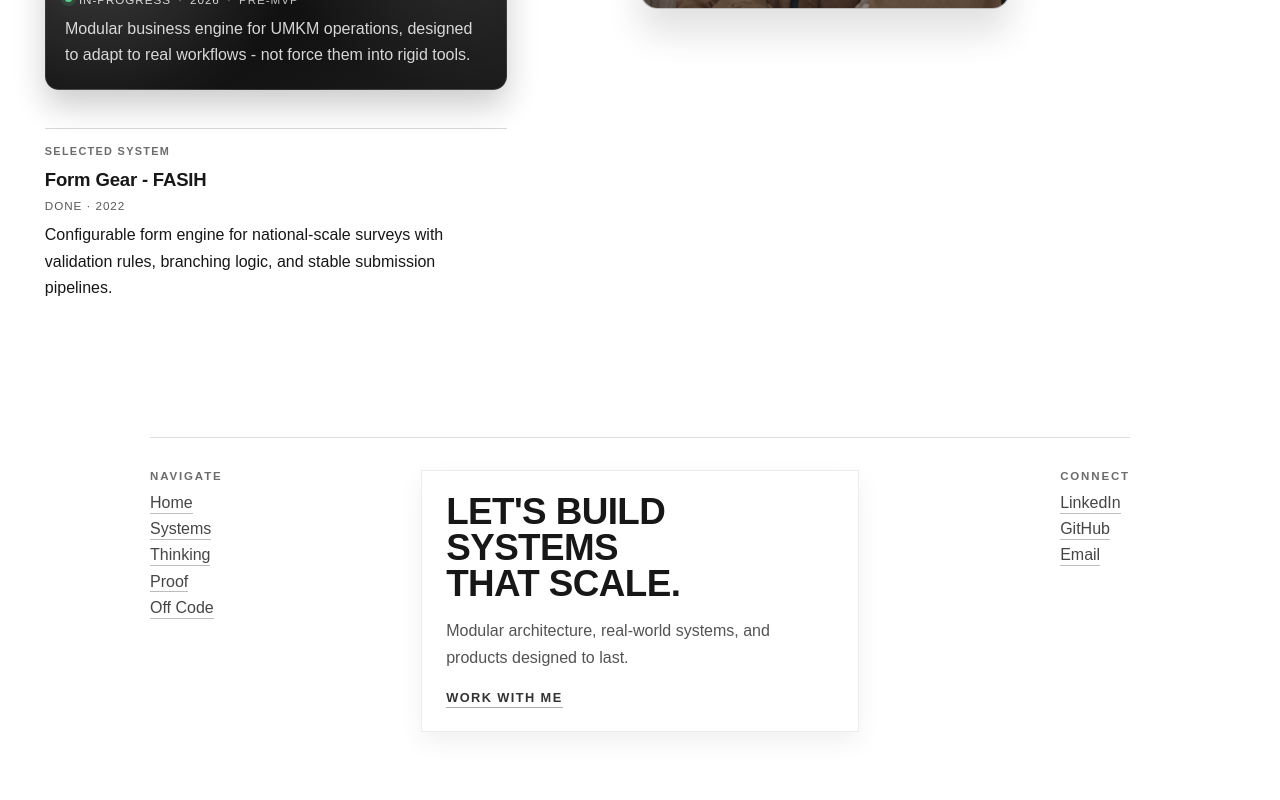
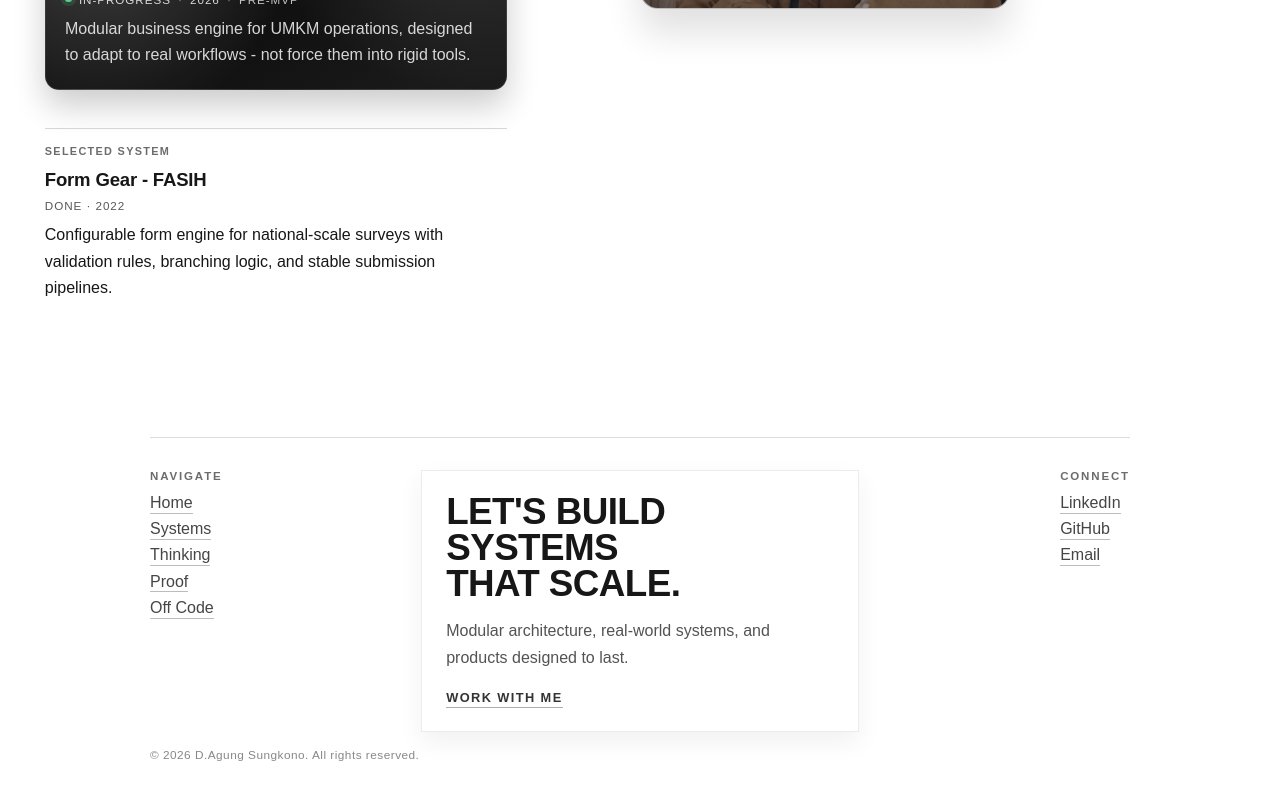
Before and after one commit to d-agung-sungkono/d-agung, a Next.js app: page / in a window 1280 px wide. Shown: the part 636-1436 px from the top of the page. Built offline with nearby package versions, Linux system fonts and the light colour scheme.

Commit message:
feat: add copyright section to ClosingPane component for improved footer information

```diff
--- a/src/components/common/ClosingPane.module.css
+++ b/src/components/common/ClosingPane.module.css
@@ -12,6 +12,14 @@
   grid-template-columns: 1fr 1.8fr 1fr;
   gap: clamp(1.25rem, 2.2vw, 2.4rem);
   align-items: start;
+}
+
+.copyright {
+  max-width: 980px;
+  margin: 1rem auto 0;
+  font-size: 0.74rem;
+  letter-spacing: 0.04em;
+  color: rgba(17, 17, 17, 0.5);
 }
 
 .statement {
@@ -110,6 +118,10 @@
     gap: 1.3rem;
   }
 
+  .copyright {
+    margin-top: 0.9rem;
+  }
+
   .panel > :nth-child(2) {
     width: 100%;
     padding: 0;
--- a/src/components/common/ClosingPane.tsx
+++ b/src/components/common/ClosingPane.tsx
@@ -3,6 +3,8 @@ import Link from 'next/link'
 import styles from './ClosingPane.module.css'
 
 export default function ClosingPane() {
+  const year = new Date().getFullYear()
+
   return (
     <section className={styles.section} aria-label="Closing statement">
       <div className={styles.panel}>
@@ -79,6 +81,7 @@ export default function ClosingPane() {
           </ul>
         </nav>
       </div>
+      <p className={styles.copyright}>© {year} D.Agung Sungkono. All rights reserved.</p>
     </section>
   )
 }
```
